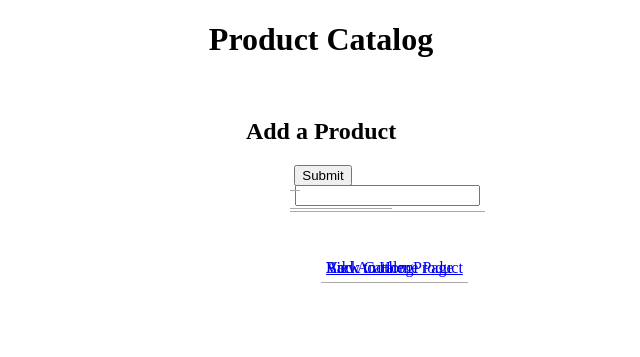
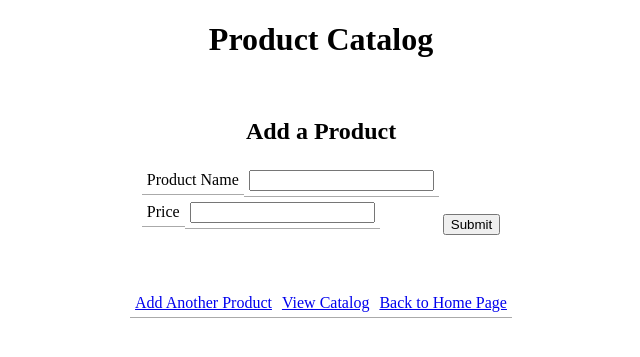
Before and after one commit to shreyaaithal/php-mysql-app-service-draft, a PHP site: page /insert.php in a window 1280 px wide. Shown: the top 357 px of the page, without its empty margins (319-959 px from the left). Run offline with PHP 8.4, Linux system fonts and the light colour scheme.

Commit message:
Update alignment for form

```diff
--- a/css/style.css
+++ b/css/style.css
@@ -4,7 +4,6 @@
 
 .left-align {
 	text-align: left;
-	position: absolute;
 }
 
 ul {
@@ -30,5 +29,4 @@ th {
 	display: inline-block;
 	padding: 5px;
 	border-bottom: 1px solid #aaa;
-	position: absolute;
 }
--- a/insert.php
+++ b/insert.php
@@ -52,8 +52,7 @@
 
     <form method="post" action = "<?php echo htmlspecialchars($_SERVER["PHP_SELF"]); ?>">
         <table>
-            <div class="left-align">
-                <tr>
+                <tr align="left">
                     <td align="right">
                         <label for="ProductName">Product Name</label>
                     </td>
@@ -61,7 +60,7 @@
                         <input type="text" name="ProductName" id="ProductName">
                     </td>
                 </tr>
-                <tr>
+                <tr align="left">
                     <td align="right">
                         <label for="Price">Price</label>
                     </td>
@@ -69,14 +68,8 @@
                         <input type="text" name="Price" id="Price">
                     </td>
                 </tr>
-                <tr>
-                    <td align="left">
-
-                    </td>
-                </tr>
-            </div>
         </table>
-        <input type="submit" name="submit" value="Submit">
+        <input align="center" type="submit" name="submit" value="Submit">
     </form>
 
     <?php
```
